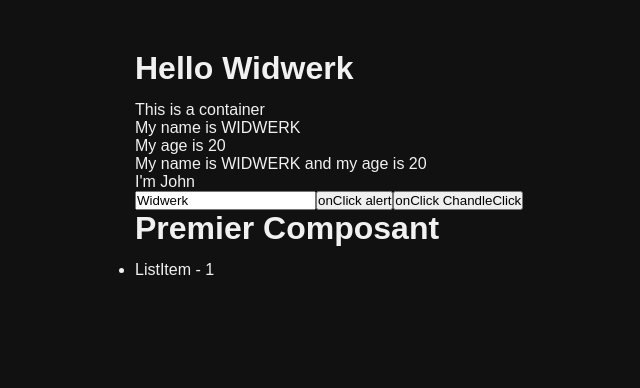
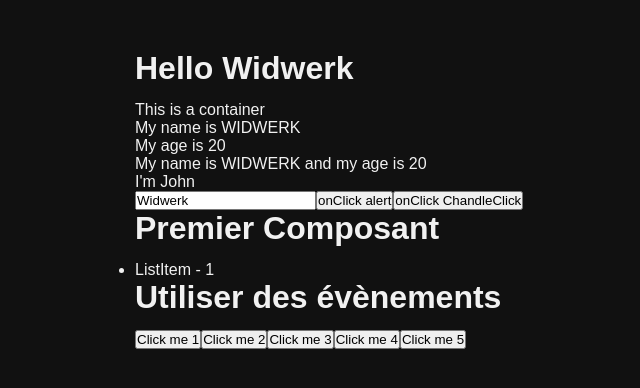
Before and after one commit to CodeurCopieur/react-js-cours, a React (Vite) app in the folder 2.Créer-une-app-React/3.Les-bases-de-React/: page / in a window 1280 px wide. Shown: the top 388 px of the page, without its empty margins (105-745 px from the left). Built offline with nearby package versions, Linux system fonts and the light colour scheme.

Commit message:
Utiliser des évènements

```diff
--- a/2.Créer-une-app-React/3.Les-bases-de-React/src/App.jsx
+++ b/2.Créer-une-app-React/3.Les-bases-de-React/src/App.jsx
@@ -1,5 +1,6 @@
 import Container from "./lessons/1.Le-JSX/Container";
 import Composant from "./lessons/2.Premier-composant/Container";
+import Event from "./lessons/3.Utiliser-des-évènements/Container";
 
 function App() {
 
@@ -7,6 +8,7 @@ function App() {
     <div className="main-content">
       <Container />
       <Composant />
+      <Event />
     </div>
   )
 }
--- /dev/null
+++ b/2.Créer-une-app-React/3.Les-bases-de-React/src/lessons/3.Utiliser-des-évènements/Container.jsx
@@ -0,0 +1,37 @@
+export default function Container() {
+
+  const handleClick = (message) => {
+    alert(message)
+  }
+  const handleClick2 = (e, message) => {
+    alert(message)
+    console.log(e)
+  }
+
+  return (
+    <div>
+      <h1>Utiliser des évènements</h1>
+      {/* On peut ajouter un évènement directement dans le JSX avec une fonction anonyme, mais ce n'est pas pratique s'il y a beaucoup de code */}
+      <button onClick={() => alert("Hello")}>Click me 1</button>
+      {/* Mauvaise pratique, peu maintenable */}
+      <button onClick={(e) => {
+        alert("Hello")
+        console.log("Hello")
+        console.log("Hello")
+        console.log("Hello")
+        console.log("Hello")
+        console.log("Hello")
+        console.log("Hello")
+        }}>Click me 2</button>
+
+      {/* On lui préfère en général ceci */}
+      <button onClick={handleClick}>Click me 3</button>
+
+      {/* Attention, si on veut passer un argument, il faut obligatoirement utiliser une fonction anonyme */}
+      <button onClick={() => handleClick("Hello codwerk")}>Click me 4</button>
+
+      {/* Si on veut l'objet d'évènement ET passer un ou des arguments, on code ceci */}
+      <button onClick={(e) => handleClick2(e, "Hello codwerk")}>Click me 5</button>
+    </div>
+  )
+}
```
